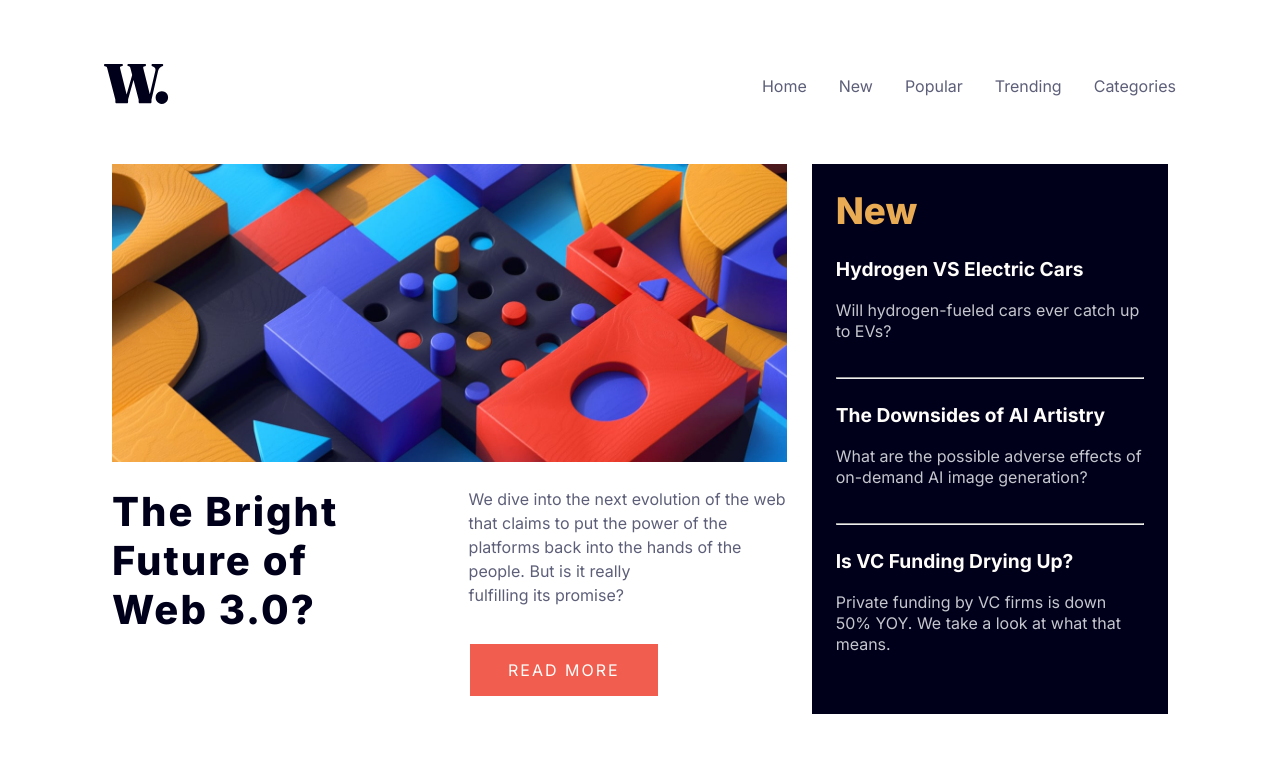
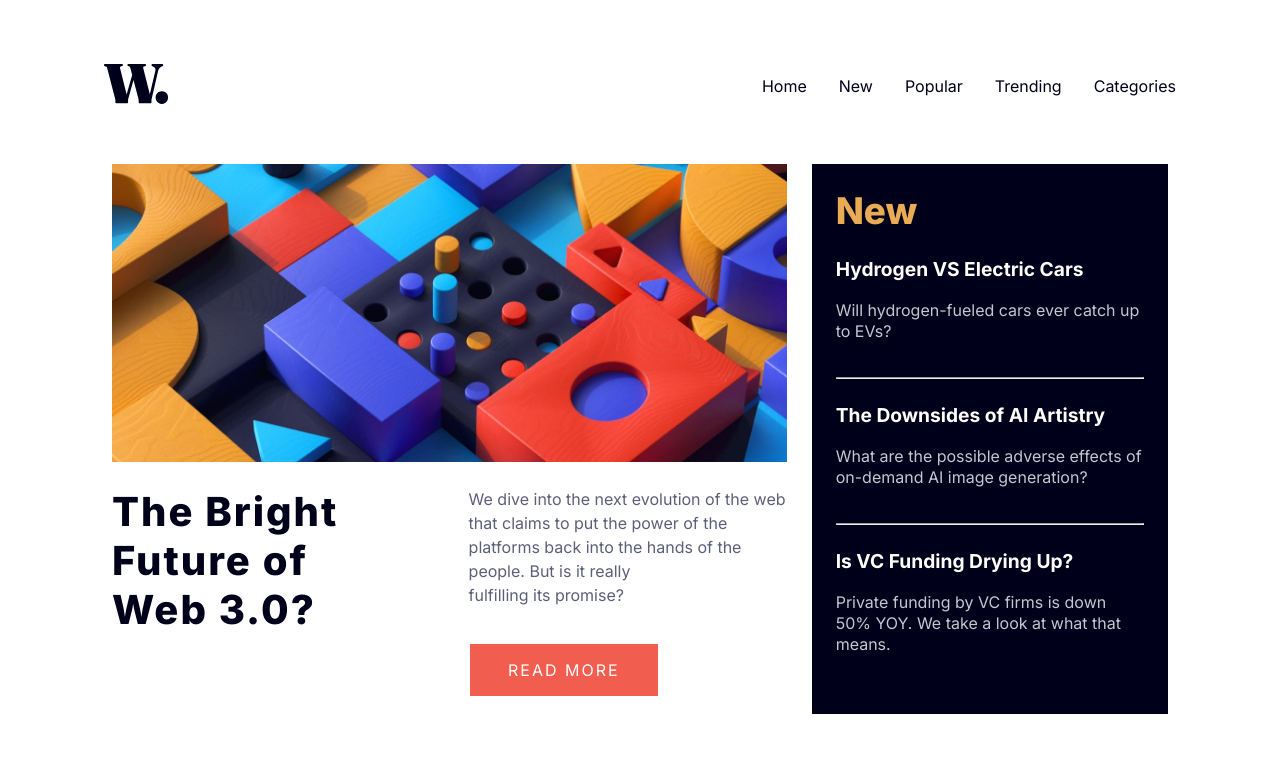
Before and after one commit to M1RAK/news-homepage-main, a plain HTML site: page index.html in a window 1280 px wide. Shown: the top 784 px of the page. Drawn offline with Linux system fonts and the light colour scheme.

Commit message:
initial commit

```diff
--- a/index.html
+++ b/index.html
@@ -36,23 +36,13 @@
           </svg>
         </li>
       </a>
-      <div class="links-container">
-        <a href="#" class="list-link">
-          <li>Home</li>
-        </a>
-        <a href="#" class="list-link">
-          <li>New</li>
-        </a>
-        <a href="#" class="list-link">
-          <li>Popular</li>
-        </a>
-        <a href="#" class="list-link">
-          <li>Trending</li>
-        </a>
-        <a href="#" class="list-link">
-          <li>Categories</li>
-        </a>
-      </div>
+      <ul class="links-container">
+          <li><a href="#" class="list-link">Home</a></li>
+          <li><a href="#" class="list-link">New</a></li>
+          <li><a href="#" class="list-link">Popular</a></li>
+          <li><a href="#" class="list-link">Trending</a></li>
+          <li><a href="#" class="list-link">Categories</a></li>
+      </ul>
       <span class="menu-open">
         <svg width="40" height="17" xmlns="http://www.w3.org/2000/svg">
           <g fill="#00001A" fill-rule="evenodd">
--- a/styles/style.css
+++ b/styles/style.css
@@ -24,15 +24,15 @@
 a {
   text-decoration: none;
   margin: 0 1rem;
+  color: var(--Very_dark_blue);
 }
 
 li {
   list-style: none;
-  color: var(--Dark_grayish_blue);
 }
 
-li:hover{
-  color: var(--Very_dark_blue);
+a:hover{
+  color: var(--Dark_grayish_blue);
 }
 
 hr {
```
